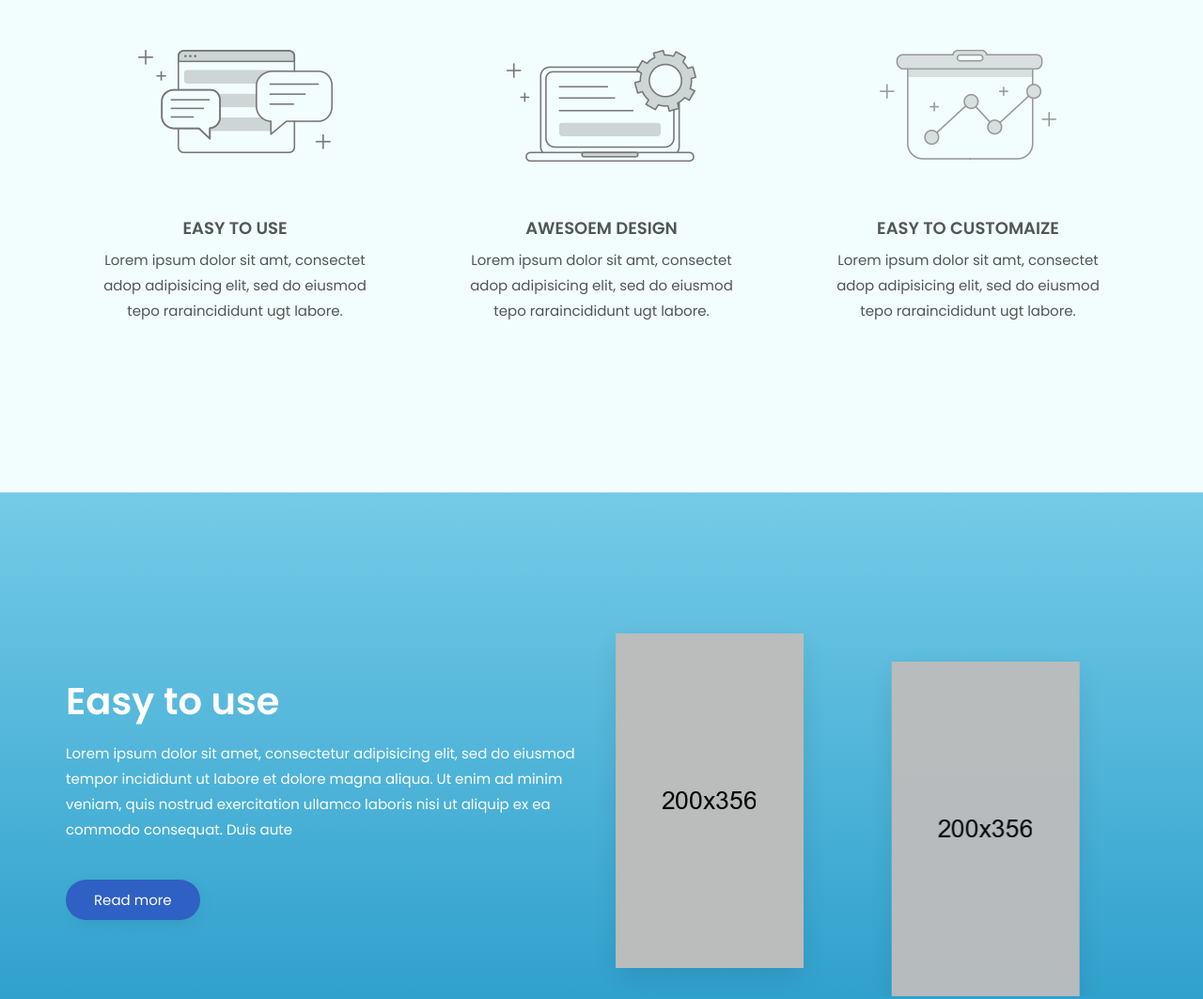
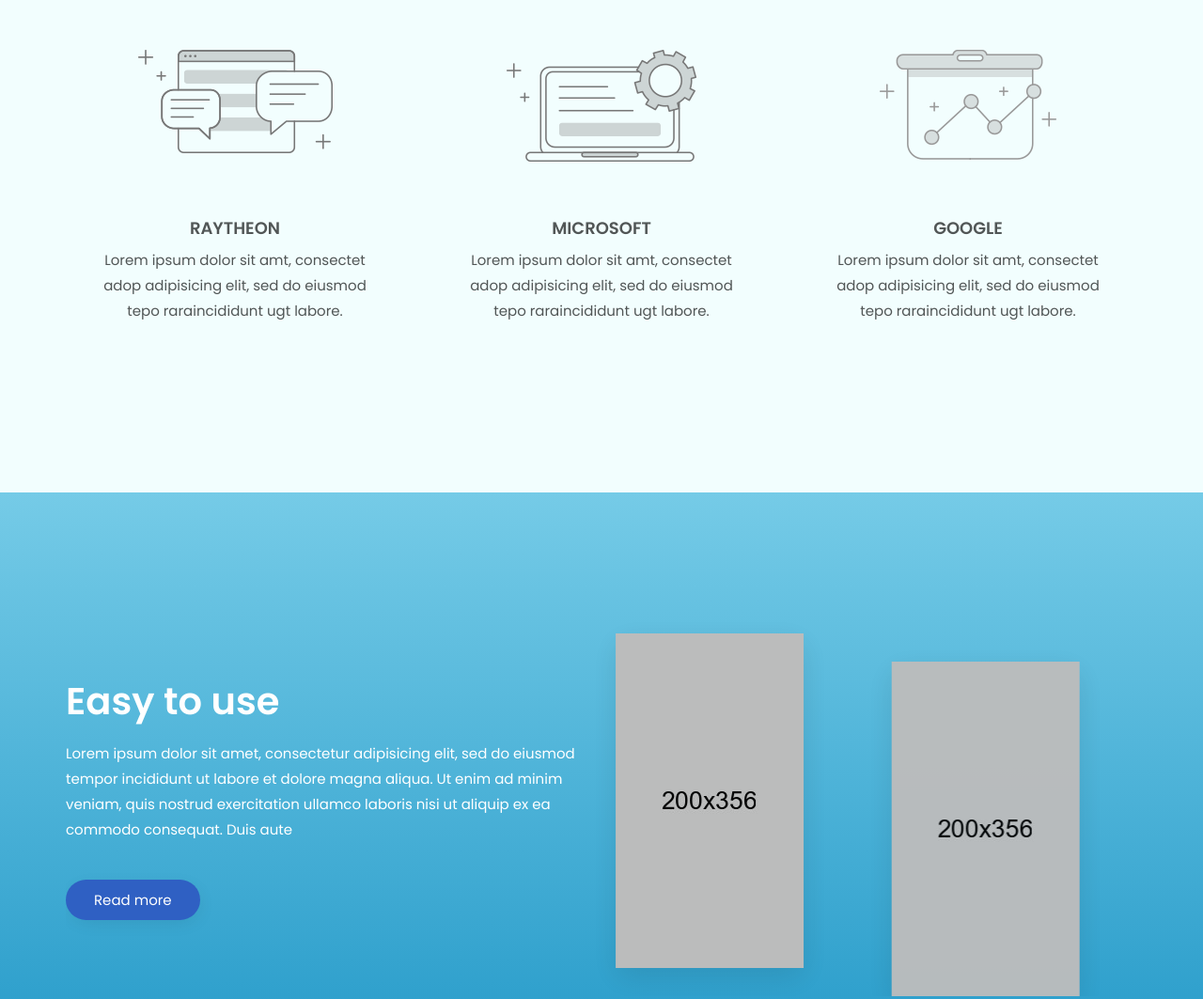
Before and after one commit to eshanama18/Hackathon, a plain HTML site: page index.html in a window 1280 px wide. Shown: the part 917-1980 px from the top of the page at 94% size. Drawn offline with Linux system fonts and the light colour scheme.

Commit message:
sponsor names

```diff
--- a/index.html
+++ b/index.html
@@ -103,7 +103,7 @@
                         <div class="box-icon">
                             <img src="images/service-icon-1.png" alt="">
                         </div>
-                        <h4>EASY TO USE</h4>
+                        <h4>Raytheon</h4>
                         <p>Lorem ipsum dolor sit amt, consectet adop adipisicing elit, sed do eiusmod tepo raraincididunt ugt labore.</p>
                     </div>
                 </div>
@@ -112,7 +112,7 @@
                         <div class="box-icon">
                             <img src="images/service-icon-2.png" alt="">
                         </div>
-                        <h4>AWESOEM DESIGN</h4>
+                        <h4>Microsoft</h4>
                         <p>Lorem ipsum dolor sit amt, consectet adop adipisicing elit, sed do eiusmod tepo raraincididunt ugt labore.</p>
                     </div>
                 </div>
@@ -121,7 +121,7 @@
                         <div class="box-icon">
                             <img src="images/service-icon-3.png" alt="">
                         </div>
-                        <h4>EASY TO CUSTOMAIZE</h4>
+                        <h4>Google</h4>
                         <p>Lorem ipsum dolor sit amt, consectet adop adipisicing elit, sed do eiusmod tepo raraincididunt ugt labore.</p>
                     </div>
                 </div>
```
